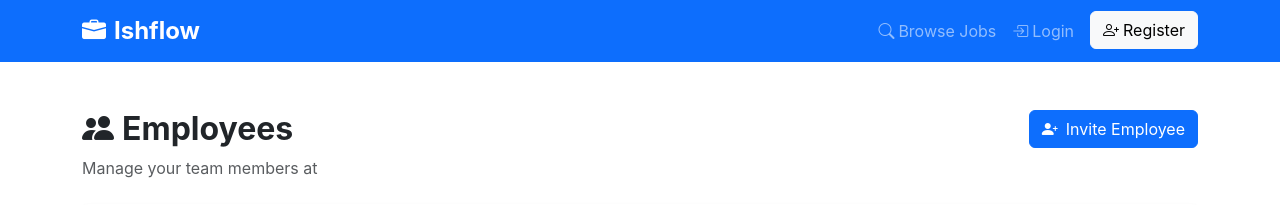
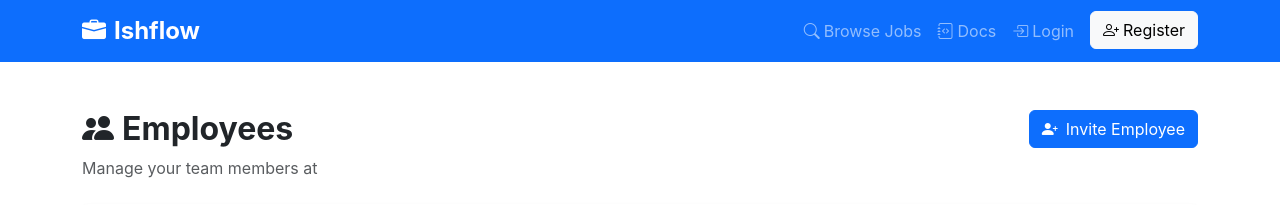
Before and after one commit to 00017501/ishflow, a Django app: template src/templates/pages/accounts/employees/list.html in a window 1280 px wide. Shown: the top 205 px of the page. Run offline with Django 5.2, Linux system fonts and the light colour scheme; the template is opened without the code that fills it, so the values that code supplies are empty.

Commit message:
feat: add Docs link to navbar

```diff
--- a/src/templates/shared/components/navbar.html
+++ b/src/templates/shared/components/navbar.html
@@ -11,6 +11,11 @@
                 <li class="nav-item">
                     <a class="nav-link" href="{% url 'jobs:list' %}">
                         <i class="bi bi-search me-1"></i>Browse Jobs
+                    </a>
+                </li>
+                <li class="nav-item">
+                    <a class="nav-link" href="{% url 'v1:v1-schema-redoc' %}">
+                        <i class="bi bi-journal-code me-1"></i>Docs
                     </a>
                 </li>
                 {% if user.is_authenticated %}
```
